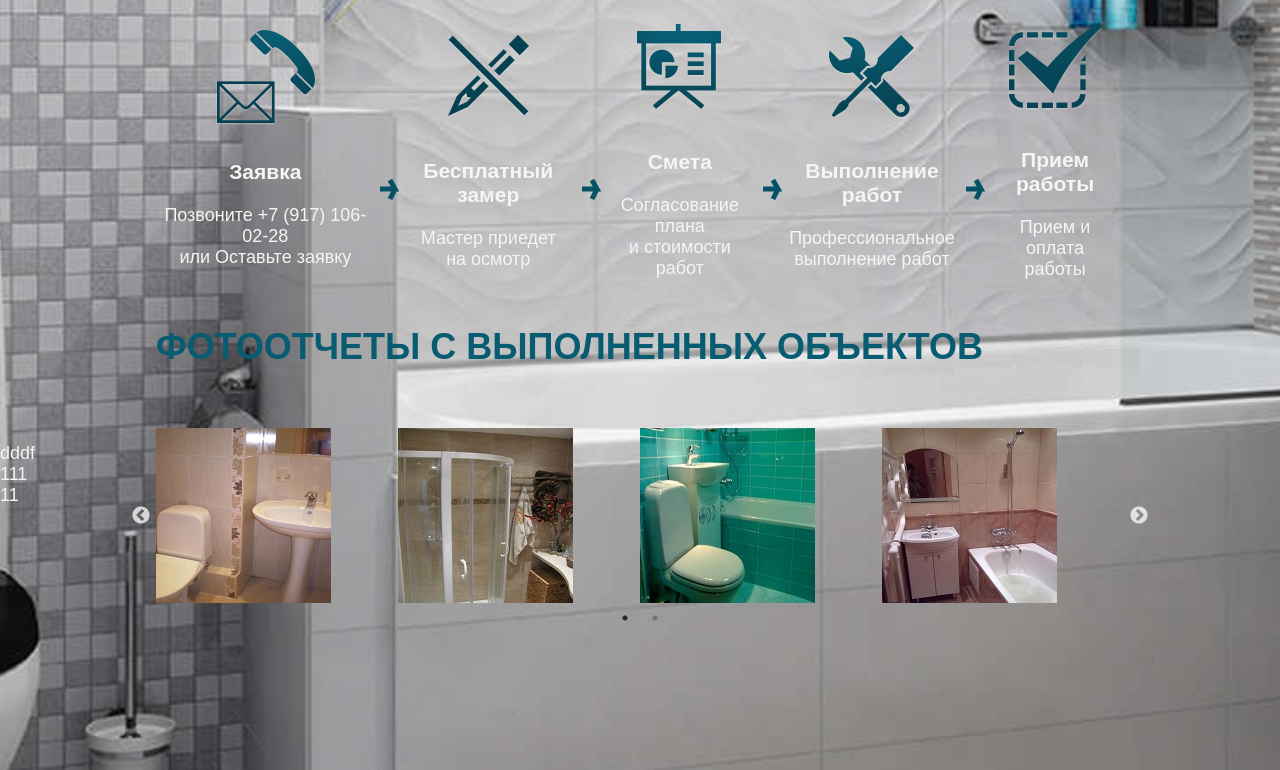
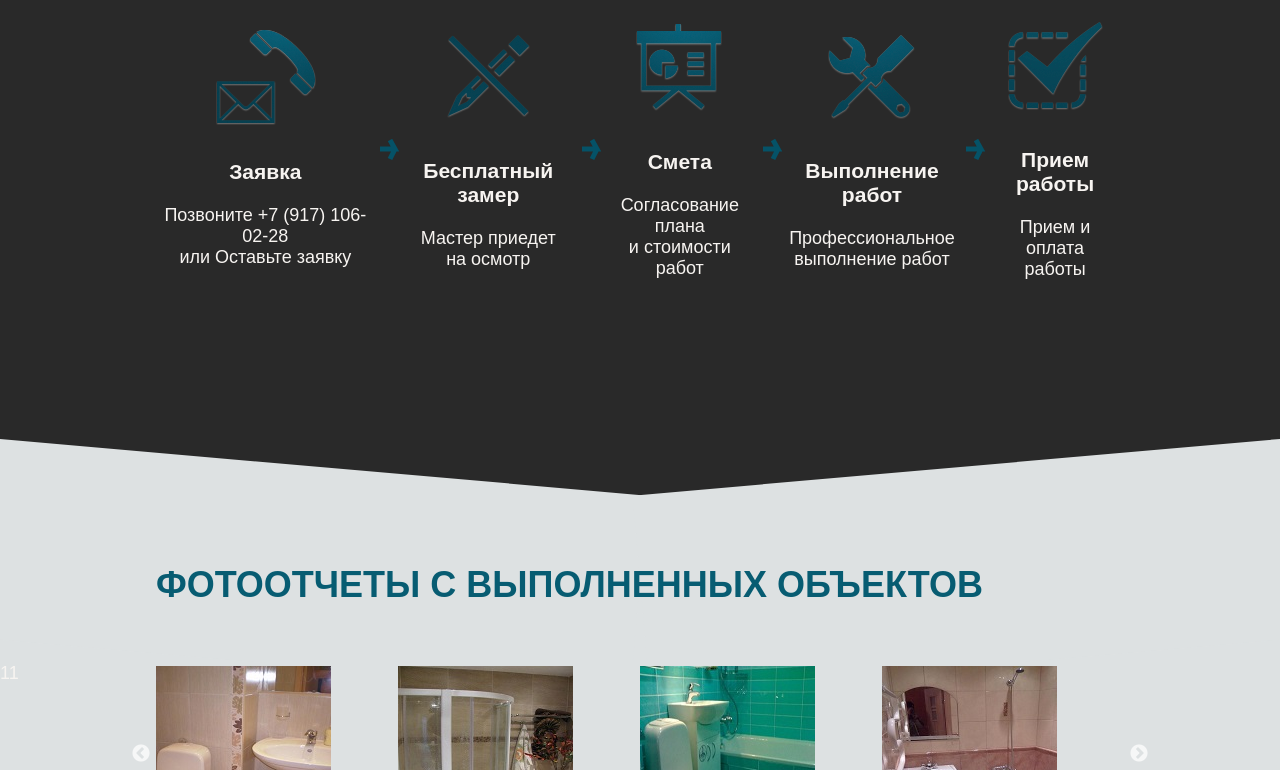
Before and after one commit to den3240/gid, a plain HTML site: page index.html in a window 1280 px wide. Shown: the part 854-1624 px from the top of the page. Drawn offline with nearby package versions, Linux system fonts and the light colour scheme.

Commit message:
Доработал галстук

```diff
--- a/style.css
+++ b/style.css
@@ -7,15 +7,6 @@ body {
   color: #f7f4f1;
   font-style: normal;
   background-color: #292929;
-}
-@media (min-width: 768px){
-  body {
-    background-color: #000;
-    background-image: url("img/bg.jpg");
-    background-repeat: no-repeat;
-    background-size: cover;
-    background-position: center -9px;
-  }
 }
 img {
   max-width: 100%;
@@ -142,19 +133,19 @@ a {
 }
 @media (min-width: 768px){
   .page-header {
-    /*background-color: #000;
+    background-color: #000;
     background-image: url("img/bg.jpg");
     background-size: cover;
-    background-position: center -9px;*/
+    background-position: center -9px;
   }
   .page-header__logo {
     width: 100%;
     height: 400px;
     order: 2;
-   /* background-color: #000;
-    background-image: url("img/bg.jpg");
+    background-color: #000;
+    background-image: url("img/bg.jpg" ) ;
     background-size: cover;
-    background-position: center -9px;*/
+    background-position: center -9px;
     color: #055267;
     font-size: 90px;
     font-weight: bold;
@@ -305,9 +296,7 @@ a {
     flex-wrap: wrap;
     padding-left: 20px;
   }
-  .stats__legend_bottom {
-    display: none;
-  }
+
 
 
   .stats__title {
@@ -396,7 +385,6 @@ a {
 }
 @media (min-width: 768px){
   .milestone {
-    padding-bottom: 80px;
     border:none;
     text-align: center;
     margin: 5px;
@@ -405,7 +393,7 @@ a {
   display: block;
   }
 }
- @media (max-width: 1200px) {
+ @media (max-width: 768px) {
    .trr,
    .tr,
    .tr1,
@@ -414,10 +402,14 @@ a {
    }
  }
   @media (min-width: 768px) {
-   /*.trr {
+   .trr {
     display: flex;
+    width: 100%;
+    position: relative;
     overflow: hidden;
-   }
+    background-color: transparent;
+    padding-top: 100px;
+    }
    .tr {
     background-color: #DDE1E2;
     width: 60%;
@@ -425,6 +417,7 @@ a {
     height: 200px;
     margin-left: -100px;
     font-size: 0;
+    position: relative;
    }
    .tr1 {
     background-color: #DDE1E2;
@@ -433,15 +426,19 @@ a {
     height: 200px;
     margin-right: -100px;
     font-size: 0;
+    position: relative;
    }
 
-} */
+}
 
 
 .slider__title {
       font-size: 36px;
       color: #075C72;
       text-align: center;
+      position: relative;
+      z-index: 100;
+
 }
 @media (max-width: 768px) {
   .slider__item img{
@@ -451,8 +448,8 @@ a {
 }
 @media (min-width: 768px) {
   .slider {
-    /*background-color: #DDE1E2;*/
-    margin-top: -240px;
+    background-color: #DDE1E2;
+    margin-top: -180px;
     padding-bottom: 80px;
     width: 100%;
   }
@@ -464,7 +461,7 @@ a {
    }
 }
   .page-footer {
-   /* background-color: #292929;*/
+    background-color: #292929;
   }
 
  .we{
```
